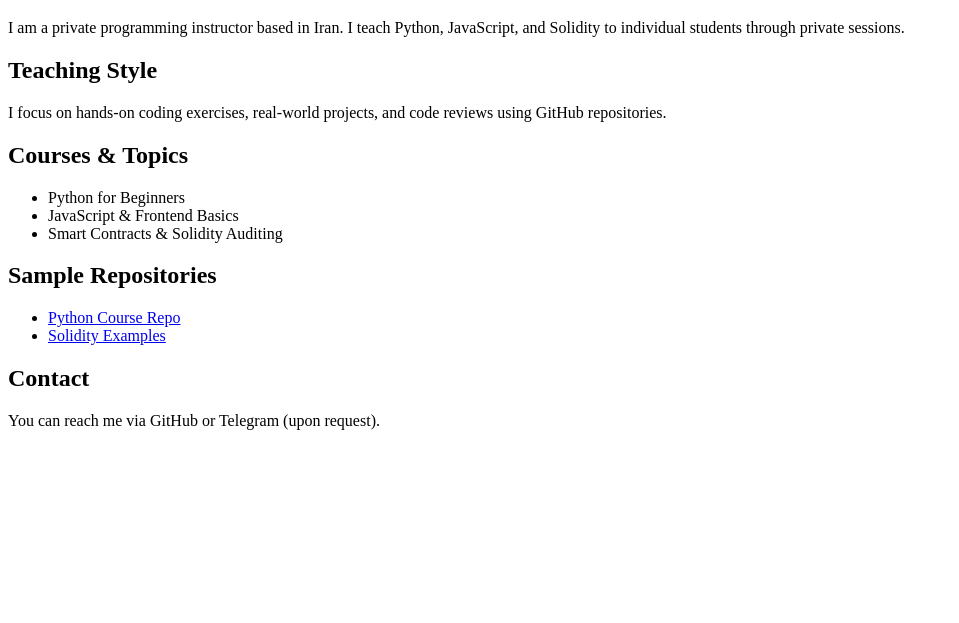
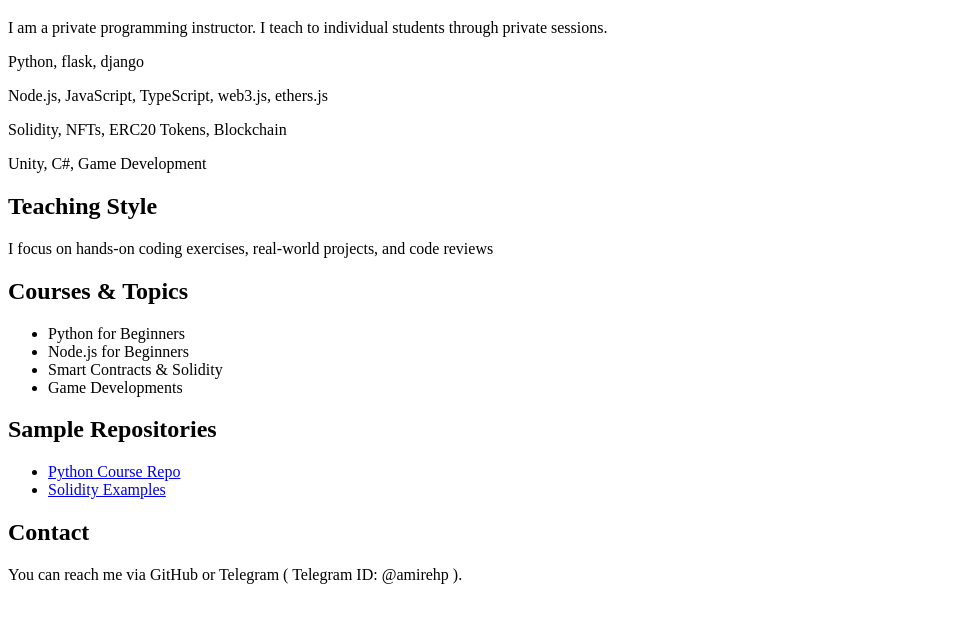
Before and after one commit to 57555/teaching-profile, a plain HTML site: page index.html in a window 1280 px wide. Shown: the part 61-684 px from the top of the page, without its empty margins (0-959 px from the left). Drawn offline with Linux system fonts and the light colour scheme.

Commit message:
Update index.html

```diff
--- a/index.html
+++ b/index.html
@@ -6,16 +6,21 @@
 </head>
 <body>
   <h1>About Me</h1>
-  <p>I am a private programming instructor based in Iran. I teach Python, JavaScript, and Solidity to individual students through private sessions.</p>
+  <p>I am a private programming instructor. I teach to individual students through private sessions.</p>
+  <p> Python, flask, django  </p>
+  <p> Node.js, JavaScript, TypeScript, web3.js, ethers.js  </p>
+  <p> Solidity, NFTs, ERC20 Tokens, Blockchain  </p>
+  <p> Unity, C#, Game Development  </p>
 
   <h2>Teaching Style</h2>
-  <p>I focus on hands-on coding exercises, real-world projects, and code reviews using GitHub repositories.</p>
+  <p>I focus on hands-on coding exercises, real-world projects, and code reviews</p>
 
   <h2>Courses & Topics</h2>
   <ul>
     <li>Python for Beginners</li>
-    <li>JavaScript & Frontend Basics</li>
-    <li>Smart Contracts & Solidity Auditing</li>
+    <li>Node.js for Beginners</li>
+    <li>Smart Contracts & Solidity</li>
+    <li>Game Developments</li>
   </ul>
 
   <h2>Sample Repositories</h2>
@@ -25,6 +30,6 @@
   </ul>
 
   <h2>Contact</h2>
-  <p>You can reach me via GitHub or Telegram (upon request).</p>
+  <p>You can reach me via GitHub or Telegram ( Telegram ID: @amirehp ).</p>
 </body>
 </html>
```
